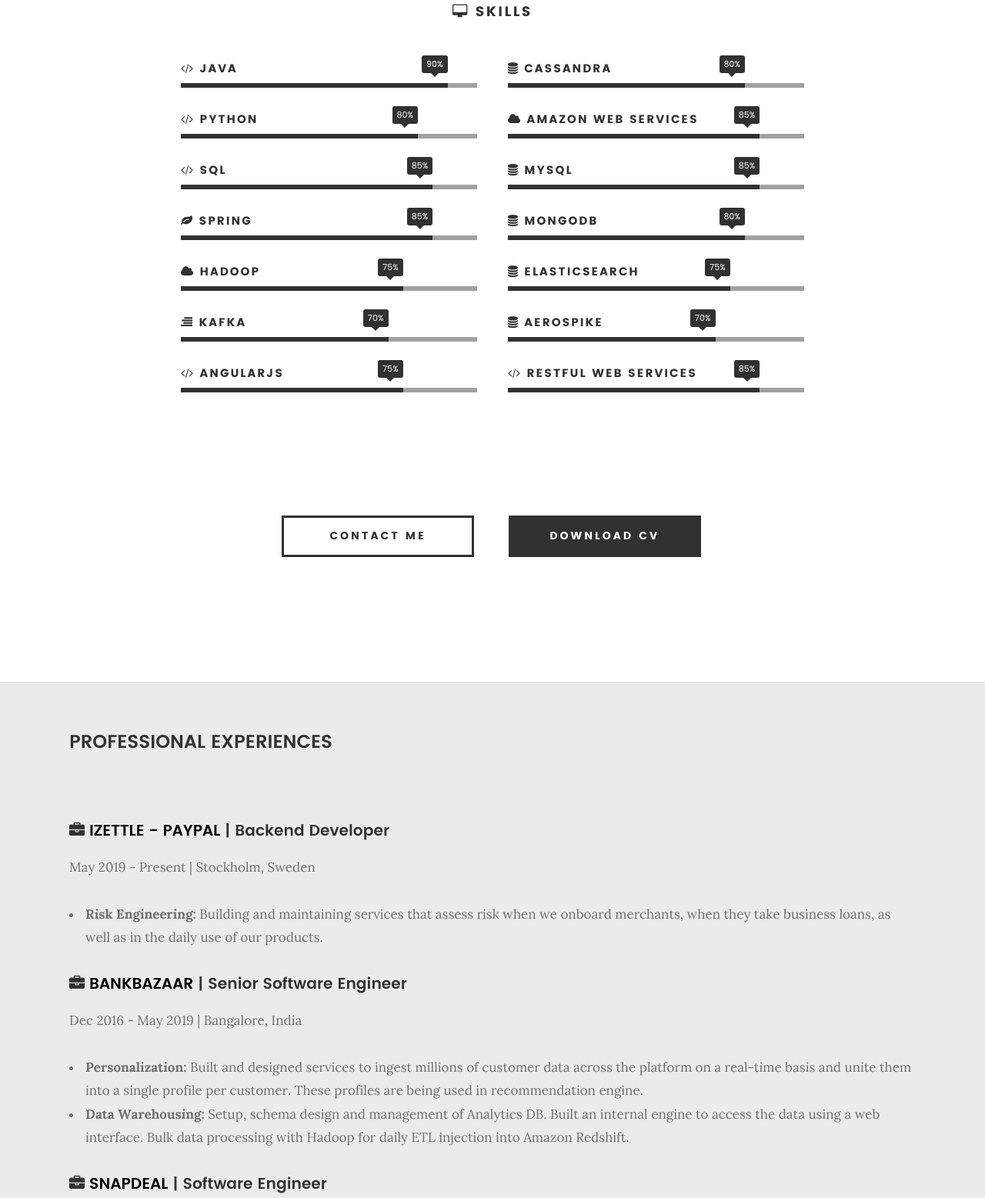
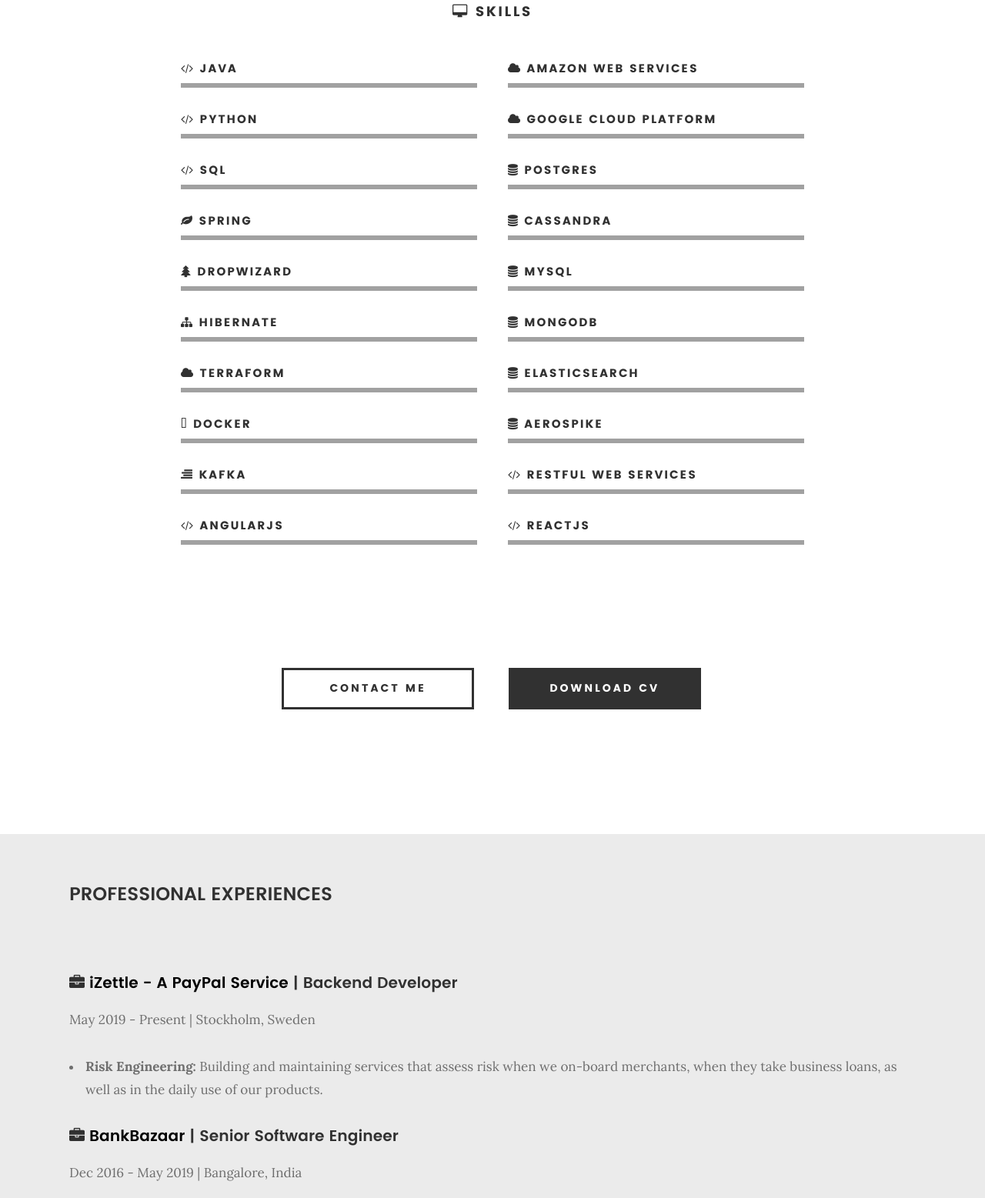
Before and after one commit to rajnikant7008/rajnikant7008.github.io, a plain HTML site: page index.html in a window 1280 px wide. Shown: the part 1329-2886 px from the top of the page at 77% size. Drawn offline with Linux system fonts and the light colour scheme; files whose address does not match are found by name.

Commit message:
Update links and skills

```diff
--- a/index.html
+++ b/index.html
@@ -111,7 +111,7 @@
 
             <div class="intro-info">
 
-              <img src="images/profile.png" alt="Profile Picture">
+              <img src="images/profile.JPG" alt="Profile Picture">
 
               <p class="lead">Experienced Software Developer with a demonstrated history of working in the internet industry. Skilled in designing & building scalable & intelligent systems, algorithm & data structures, relational and non-relational databases. Strong Information Technology professional with a Bachelor's degree focused in Information Technology from National Institute of Technology Patna.</p>
            </div>
@@ -124,35 +124,35 @@
 
       <div class="col-six tab-full">
 
-
-
          <ul class="skill-bars">
             <li>
-               <div class="progress percent90"><span>90%</span></div>
                <strong> <i class="fa fa-code"></i> Java</strong>
             </li>
             <li>
-               <div class="progress percent80"><span>80%</span></div>
                <strong> <i class="fa fa-code"></i> Python</strong>
             </li>
             <li>
-               <div class="progress percent85"><span>85%</span></div>
                <strong> <i class="fa fa-code"></i> SQL</strong>
             </li>
             <li>
-               <div class="progress percent85"><span>85%</span></div>
                <strong> <i class="fa fa-leaf"></i> Spring</strong>
             </li>
+             <li>
+                 <strong> <i class="fa fa-tree"></i> Dropwizard</strong>
+             </li>
+             <li>
+                 <strong> <i class="fa fa-sitemap"></i> Hibernate</strong>
+             </li>
             <li>
-               <div class="progress percent75"><span>75%</span></div>
-               <strong> <i class="fa fa-cloud"></i> Hadoop</strong>
+               <strong> <i class="fa fa-cloud"></i> Terraform</strong>
             </li>
+             <li>
+                 <strong><i class="fa fa-ship" aria-hidden="true"></i> Docker</strong>
+             </li>
             <li>
-             <div class="progress percent70"><span>70%</span></div>
              <strong> <i class="fa fa-align-right"></i> Kafka</strong>
           </li>
           <li>
-             <div class="progress percent75"><span>75%</span></div>
              <strong><i class="fa fa-code"></i> AngularJS</strong>
           </li>
 
@@ -163,34 +163,36 @@
     <div class="col-six tab-full">
 
      <ul class="skill-bars">
-        <li>
-          <div class="progress percent80"><span>80%</span></div>
-          <strong> <i class="fa fa-database"></i> Cassandra</strong>
-       </li>
        <li>
-          <div class="progress percent85"><span>85%</span></div>
           <strong> <i class="fa fa-cloud" ></i> Amazon Web Services</strong>
        </li>
+         <li>
+             <strong> <i class="fa fa-cloud" ></i> Google Cloud Platform</strong>
+         </li>
+         <li>
+             <strong> <i class="fa fa-database"></i> Postgres</strong>
+         </li>
+         <li>
+             <strong> <i class="fa fa-database"></i> Cassandra</strong>
+         </li>
        <li>
-          <div class="progress percent85"><span>85%</span></div>
           <strong> <i class="fa fa-database"></i> MySQL</strong>
        </li>
        <li>
-          <div class="progress percent80"><span>80%</span></div>
           <strong> <i class="fa fa-database"></i> MongoDB</strong>
        </li>
        <li>
-          <div class="progress percent75"><span>75%</span></div>
           <strong> <i class="fa fa-database"></i> Elasticsearch</strong>
        </li>
        <li>
-          <div class="progress percent70"><span>70%</span></div>
           <strong> <i class="fa fa-database"></i> Aerospike</strong>
        </li>
        <li>
-         <div class="progress percent85"><span>85%</span></div>
          <strong> <i class="fa fa-code"></i> RESTful Web Services </strong>
       </li>
+         <li>
+             <strong><i class="fa fa-code"></i> ReactJS</strong>
+         </li>
 
    </ul> <!-- /skill-bars -->
 
@@ -201,7 +203,7 @@
 <div class="row button-section">
  <div class="col-twelve">
    <a href="#contact" title="Hire Me" class="button stroke smoothscroll">Contact Me</a>
-   <a href="https://github.com/rajnikant7008/rajnikant7008.github.io/raw/master/images/Rajnikant-Resume.pdf" target="_blank" title="Download CV" class="button button-primary">Download CV</a>
+   <a href="https://github.com/rajnikant7008/rajnikant-resume/raw/master/rajnikant-resume-openfont.pdf" target="_blank" title="Download CV" class="button button-primary">Download CV</a>
 </div>
 </div>
 
@@ -227,22 +229,21 @@
                <div class="timeline-block">
                   <div class="timeline-header">
                      <h3> <i class="fa fa-briefcase"></i>
-                       <a target="_blank" href="http://izettle.com">IZETTLE - PAYPAL</a> | Backend Developer
+                       <a target="_blank" href="http://izettle.com">iZettle - A PayPal Service</a> | Backend Developer
                     </h3>
                     <p>May 2019 - Present | Stockholm, Sweden </p>
                     <p>
                      <ul>
-                     <li><b> Risk Engineering: </b>  Building and maintaining services that assess risk when we onboard merchants, when they take business loans, as well as in the daily use of our products.
+                     <li><b> Risk Engineering: </b>  Building and maintaining services that assess risk when we on-board merchants, when they take business loans, as well as in the daily use of our products.
                      </li>
                   </ul>
-              </p>
            </div>
         </div> <!-- /timeline-block -->
 
         <div class="timeline-block">
           <div class="timeline-header">
             <h3> <i class="fa fa-briefcase"></i>
-              <a target="_blank" href="http://bankbazaar.com">BANKBAZAAR</a> | Senior Software Engineer
+              <a target="_blank" href="http://bankbazaar.com">BankBazaar</a> | Senior Software Engineer
            </h3>
            <p>Dec 2016 - May 2019 | Bangalore, India </p>
            <p> <ul>
@@ -261,7 +262,7 @@
 <div class="timeline-block">
  <div class="timeline-header">
    <h3> <i class="fa fa-briefcase"></i>
-      <a target="_blank" href="http://snapdeal.com">SNAPDEAL</a> | Software Engineer
+      <a target="_blank" href="http://snapdeal.com">Snapdeal</a> | Software Engineer
    </h3>
    <p>July 2015 - Nov 2016 | Bangalore, India </p>
    <p> <ul>
@@ -317,7 +318,7 @@
 
        <div class="timeline-header">
          <h3> <i class="fa fa-graduation-cap"></i>
-            <a target="_blank" href="https://www.nitp.ac.in/">National Institute of Technolgy</a> | B.Tech in Information Technology
+            <a target="_blank" href="https://www.nitp.ac.in/">National Institute of Technology</a> | B.Tech in Information Technology
          </h3>
          <p>July 2011 - May 2015 | Cum. GPA: <b>9.12</b> | Rank: <b>1</b> | Patna, India</p>
       </div>
@@ -582,8 +583,8 @@
 
   <h5>Call Me At</h5>
 
-  <p>Phone: +46 760009855<br>
-
+  <p> +46 760009855<br>
+      +91 9631419656
   </p>
 
 </div>
```
Also changed, not shown: images/profile.JPG (added), 2 other files.
